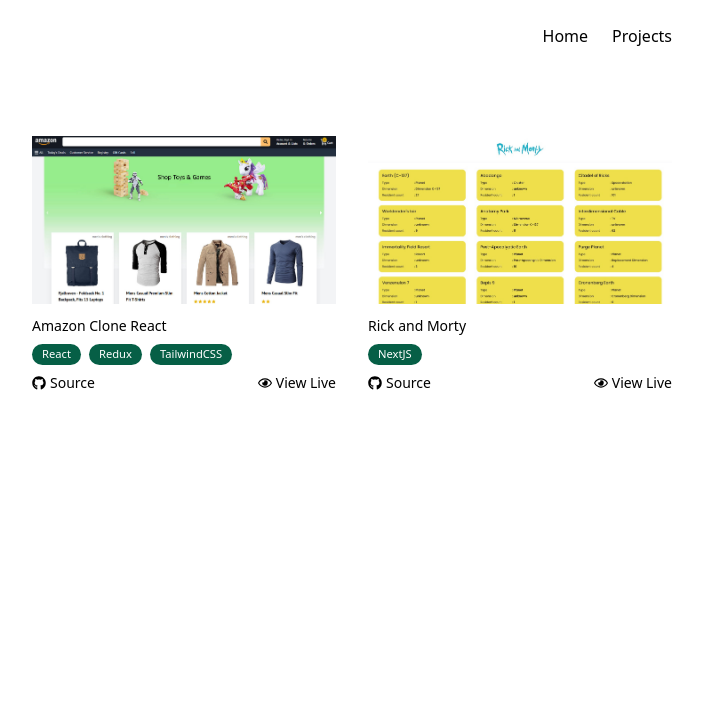
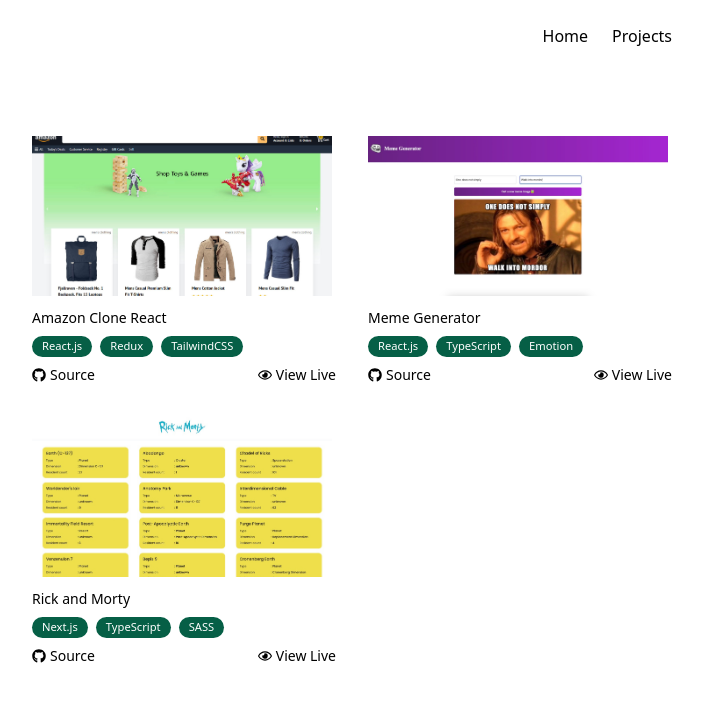
Before and after one commit to doganozgur/personal-website, a Gatsby site: page /projects in a window 1280 px wide. Shown: the whole page, without its empty margins (288-991 px from the left). Built offline with nearby package versions, Linux system fonts and the light colour scheme; Gatsby itself is replaced by a stand-in of ours.

Commit message:
add new project & update GraphQL query & some refactoring

```diff
--- a/content/projects/amazon-clone-react/index.md
+++ b/content/projects/amazon-clone-react/index.md
@@ -3,9 +3,9 @@ templateKey: project
 title: Amazon Clone React
 cover: "./01.jpg"
 techs:
-    - React
-    - Redux
-    - TailwindCSS
+  - React.js
+  - Redux
+  - TailwindCSS
 source: "https://github.com/doganozgur/amazon-clone-react"
 live: "https://react-amazon-clon.netlify.app/"
 ---
--- /dev/null
+++ b/content/projects/meme-generator-react/index.md
@@ -0,0 +1,11 @@
+---
+templateKey: project
+title: Meme Generator
+cover: "./01.jpg"
+techs:
+  - React.js
+  - TypeScript
+  - Emotion
+source: "https://github.com/doganozgur/meme-generator-react"
+live: "https://meme-generate-app.netlify.app/"
+---
--- a/content/projects/rick-and-morty-next/index.md
+++ b/content/projects/rick-and-morty-next/index.md
@@ -3,7 +3,9 @@ templateKey: project
 title: Rick and Morty
 cover: "./01.jpg"
 techs:
-  - NextJS
+  - Next.js
+  - TypeScript
+  - SASS
 source: "https://github.com/doganozgur/rick-and-morty-next"
 live: "https://rick-and-morty-next.netlify.app/"
 ---
--- a/src/components/bio.js
+++ b/src/components/bio.js
@@ -1,10 +1,3 @@
-/**
- * Bio component that queries for data
- * with Gatsby's useStaticQuery component
- *
- * See: https://www.gatsbyjs.com/docs/use-static-query/
- */
-
 import * as React from "react"
 import { useStaticQuery, graphql } from "gatsby"
 import { StaticImage } from "gatsby-plugin-image"
@@ -31,7 +24,6 @@ const Bio = () => {
   const social = data.site.siteMetadata?.social
 
   return (
-
     <div className="space-y-2">
       <StaticImage
         className="rounded-full"
@@ -44,12 +36,37 @@ const Bio = () => {
         alt={author.name}
       />
       <h2 className="font-bold text-2xl">Hi, I'm Dogan</h2>
-        <p>I'm a frontend developer who likes to create good looking web applications. <br/> I have been actively working on software projects for 3+ years.</p>
-        <p>Technologies I'm currently using are: Javascript, React.js, Next.js, GraphQL.</p>
+      <p>
+        I'm a front-end developer who likes to create good looking web
+        applications. <br /> I have been actively working on front-end web
+        projects for 4+ years.
+      </p>
+      <p>
+        Technologies I'm currently using are: TypeScript, React.js, Next.js,
+        GraphQL.
+      </p>
       <p className="pt-5">Follow me online here:</p>
       <ul className="pt-4 pl-6 list-disc">
-            <li><a className="text-blue-700" href={ `https://www.github.com/${social.github}` } target="_blank" rel="noreferrer"><u>GitHub</u></a></li>
-            <li><a className="text-blue-700" href={ `https://www.linkedin.com/in/${social.linkedin}` } target="_blank" rel="noreferrer"><u>LinkedIn</u></a></li>
+        <li>
+          <a
+            className="text-blue-700"
+            href={`https://www.github.com/${social.github}`}
+            target="_blank"
+            rel="noreferrer"
+          >
+            <u>GitHub</u>
+          </a>
+        </li>
+        <li>
+          <a
+            className="text-blue-700"
+            href={`https://www.linkedin.com/in/${social.linkedin}`}
+            target="_blank"
+            rel="noreferrer"
+          >
+            <u>LinkedIn</u>
+          </a>
+        </li>
       </ul>
     </div>
   )
--- a/src/pages/projects/index.js
+++ b/src/pages/projects/index.js
@@ -1,10 +1,9 @@
-import React from 'react'
+import React from "react"
 import { GatsbyImage, getImage } from "gatsby-plugin-image"
-import Layout from '../../components/layout'
-import { FaGithub, FaRegEye } from 'react-icons/fa';
+import Layout from "../../components/layout"
+import { FaGithub, FaRegEye } from "react-icons/fa"
 import { graphql } from "gatsby"
 import Seo from "../../components/seo"
-
 
 const index = ({ data }) => {
   const projects = data.allMarkdownRemark.nodes
@@ -16,19 +15,35 @@ const index = ({ data }) => {
         {projects.map(project => (
           <li key={project.id}>
             <a href={project.frontmatter.live} target="_blank" rel="noreferrer">
-                            <GatsbyImage image={getImage(project.frontmatter.cover)} alt="Project" />
+              <GatsbyImage
+                image={getImage(project.frontmatter.cover)}
+                alt="Project"
+              />
             </a>
             <h3 className="mt-3 text-sm">{project.frontmatter.title}</h3>
             <div className="flex items-center space-x-2 my-2">
               {project.frontmatter.techs.map((tech, idx) => (
-                                <span className="pill" key={idx}>{tech}</span>
+                <span className="pill" key={idx}>
+                  {tech}
+                </span>
               ))}
             </div>
             <div className="flex justify-between">
-                            <a href={project.frontmatter.source} target="_blank" rel="noreferrer" title="View on GitHub" className="flex items-center text-sm">
+              <a
+                href={project.frontmatter.source}
+                target="_blank"
+                rel="noreferrer"
+                title="View on GitHub"
+                className="flex items-center text-sm"
+              >
                 <FaGithub className="mr-1" /> Source
               </a>
-                            <a href={project.frontmatter.live} target="_blank" rel="noreferrer" className="flex items-center text-sm">
+              <a
+                href={project.frontmatter.live}
+                target="_blank"
+                rel="noreferrer"
+                className="flex items-center text-sm"
+              >
                 <FaRegEye className="mr-1" /> View Live
               </a>
             </div>
@@ -41,7 +56,10 @@ const index = ({ data }) => {
 
 export const ProjectQuery = graphql`
   query {
-        allMarkdownRemark(filter: {frontmatter: {templateKey: {eq: "project"}}}) {
+    allMarkdownRemark(
+      filter: { frontmatter: { templateKey: { eq: "project" } } }
+      sort: { fields: frontmatter___cover___birthTime, order: DESC }
+    ) {
       nodes {
         frontmatter {
           title
@@ -50,7 +68,11 @@ export const ProjectQuery = graphql`
           live
           cover {
             childImageSharp {
-                    gatsbyImageData
+              gatsbyImageData(
+                height: 160
+                width: 300
+                transformOptions: { fit: COVER }
+              )
             }
           }
         }
@@ -60,6 +82,4 @@ export const ProjectQuery = graphql`
   }
 `
 
-
-
 export default index
```
Also changed, not shown: content/projects/meme-generator-react/01.jpg (added). Lines whose indentation alone changed are shown as unchanged.
